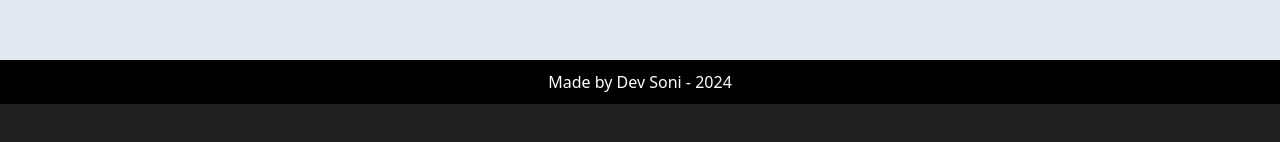
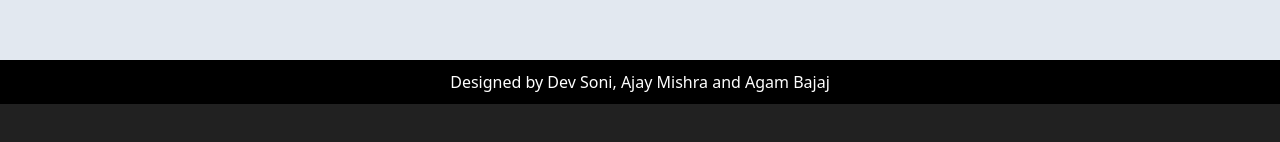
Before and after one commit to DevSoni20/Task-Manager, a React (Create React App) app in the folder frontend/: page / in a window 1280 px wide. Shown: the part 696-838 px from the top of the page. Built offline with nearby package versions, Linux system fonts and the light colour scheme; no server answers.

Commit message:
new changes in footer

```diff
--- a/frontend/src/App.js
+++ b/frontend/src/App.js
@@ -32,7 +32,7 @@ function Footer() {
   const currentYear = new Date().getFullYear();
   return (
       <footer style={footerStyle}>
-          <p>Made by Dev Soni - {currentYear}</p>
+          <p>Designed by Dev Soni, Ajay Mishra and Agam Bajaj</p>
       </footer>
   );
 }
```
